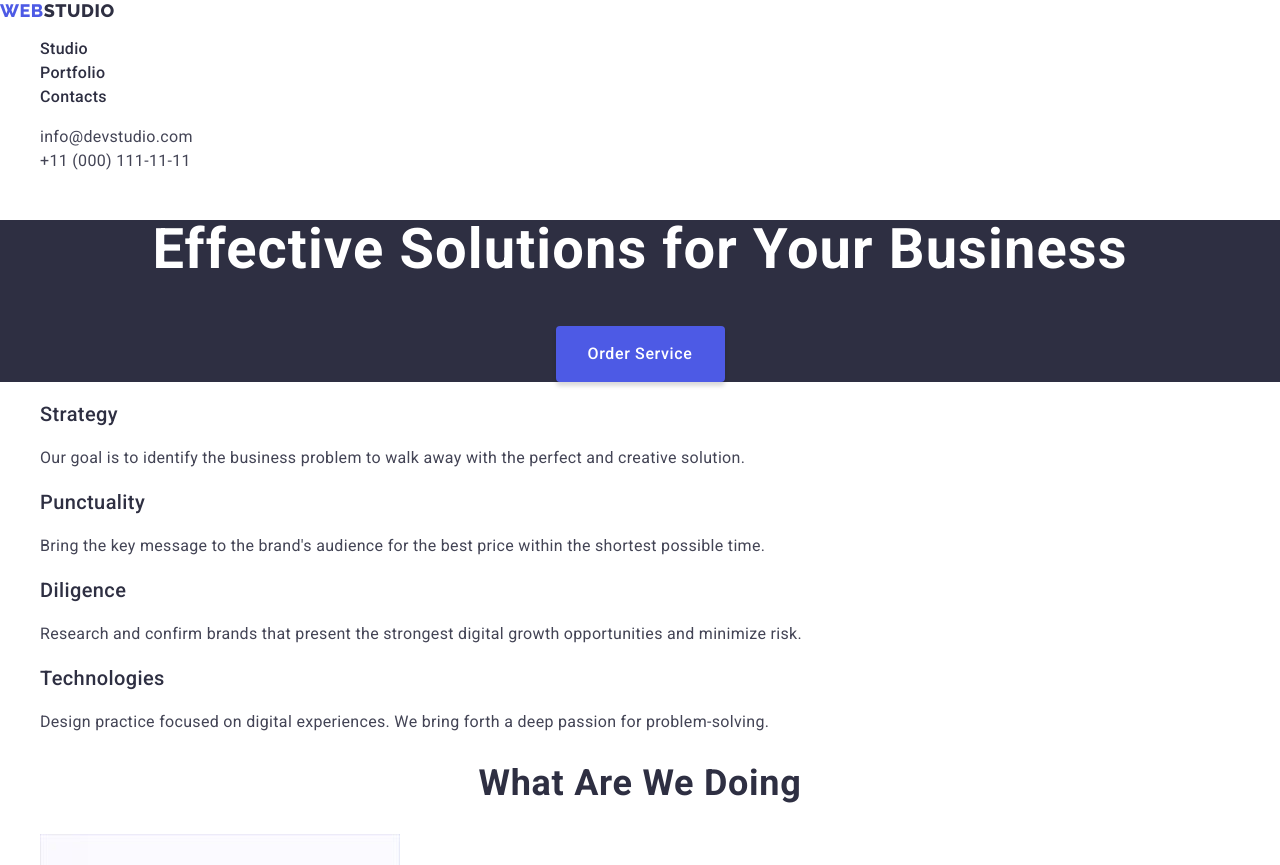
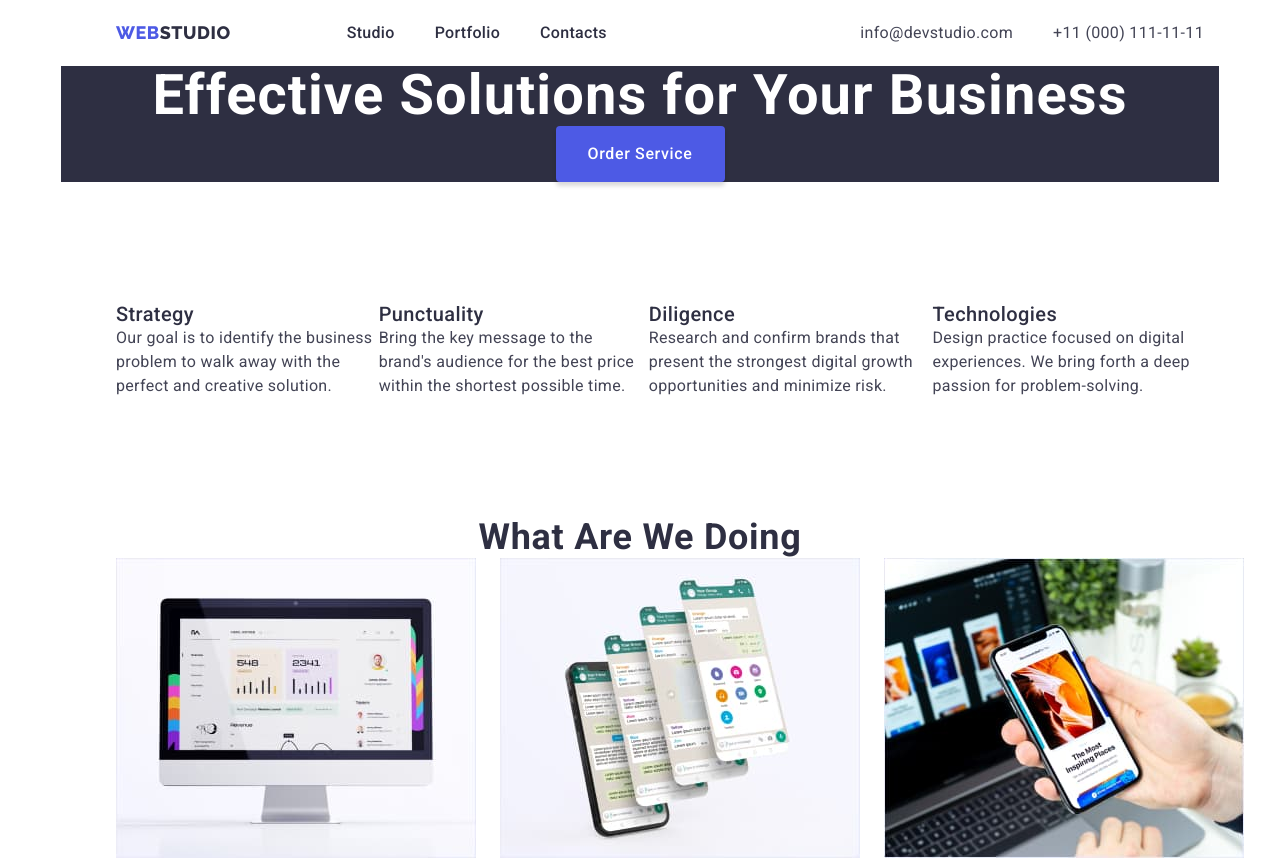
Before and after one commit to StepanKryvskyi/goit-markup-hw-03, a plain HTML site: page index.html in a window 1280 px wide. Shown: the top 865 px of the page. Drawn offline with nearby package versions, Linux system fonts and the light colour scheme.

Commit message:
update hw3

```diff
--- a/css/styles.css
+++ b/css/styles.css
@@ -17,11 +17,62 @@ body {
   background-color: #ffffff;
 }
 
+/* Reset */
+h1,h2,h3,h4,h5,h6,p,ul{
+  margin: 0;
+}
+
+.list {
+  list-style: none;
+
+}
+
+/* Visually-hidden */
+.visually-hidden {
+  position: absolute;
+  width: 1px;
+  height: 1px;
+  margin: -1px;
+  border: 0;
+  padding: 0;
+  white-space: nowrap;
+  clip-path: inset(100%);
+  clip: rect(0 0 0 0);
+  overflow: hidden;
+}
+
+.container {
+  width: 1158px;
+  padding-left: 15px;
+  padding-right: 15px;
+  margin-left: auto;
+  margin-right: auto;
+
+
+}
+
+.main-nav{
+  display: flex;
+
+}
+
+.site-nav {
+  display: flex;
+  align-items: center;
+}
+
+.site-nav .item:not(:first-child){
+  margin-left: 40px;
+}
+.nav-logo{
+
+  margin-right: auto;
+}
+
 /* Header */
 .link {
   font-style: normal;
   text-decoration: none;
-  font-family: "Roboto";
 }
 .logo {
   color: #4d5ae5;
@@ -31,6 +82,10 @@ body {
   line-height: 1.17;
   letter-spacing: 0.03em;
   text-transform: uppercase;
+  padding-top: 21px;
+  padding-bottom: 21px;
+  display: block;
+  margin-right: 76px;
 }
 
 .logo-header {
@@ -38,12 +93,16 @@ body {
 }
 
 .menu-link {
-  font-family: "Roboto";
   font-weight: 500;
   font-size: 16px;
   line-height: 1.5;
   letter-spacing: 0.02em;
+
   color: var(--titel-text-color);
+
+  padding-top: 21px;
+  padding-bottom: 21px;
+  display: block;
 }
 .menu-link:hover,
 :focus {
@@ -51,6 +110,7 @@ body {
 }
 .contacts {
   font-style: normal;
+  margin-left: auto;
 }
 
 .contacts-link {
@@ -58,17 +118,25 @@ body {
   font-size: 16px;
   line-height: 1.5;
   letter-spacing: 0.02em;
+
   color: var(--primary-text-color);
+
+  padding-top: 21px;
+  padding-bottom: 21px;
+  display: block;
+
 }
 .contacts-link:hover,
 :focus {
   color: var(--acsent-color);
 }
 
+
 /* Hero */
 .hero {
   background-color: var(--titel-text-color);
   text-align: center;
+  margin-bottom: 120px;
 }
 .hero-titel {
   font-weight: 700;
@@ -81,27 +149,27 @@ body {
 .btn {
   background-color: var(--button-color);
   color: var(--primary-white-color);
-  cursor: pointer;
+
   font-family: "Roboto", sans-serif;
   font-weight: 500;
   font-size: 16px;
   line-height: 1.5;
   letter-spacing: 0.04em;
+
+  cursor: pointer;
+
   box-shadow: 0px 4px 4px rgba(0, 0, 0, 0.15);
   border-radius: 4px;
   border-color: transparent;
   width: 169px;
   height: 56px;
-
 }
 
 .btn:hover,
 .btn:focus {
   background-color: var(--acsent-color);
 }
-.list {
-  list-style: none;
-}
+
 
 /* Advantages section */
 .titel {
@@ -126,6 +194,18 @@ height: 56px;
 .list.text {
   line-height: 1.5;
 }
+
+.advantages-list{
+  display: flex;
+  align-items: center;
+  margin-bottom: 120px;
+}
+
+.advantages-items.item:not(:first-child){
+  margin-left: 24px;
+}
+/* Works-ex */
+
 .heading {
   font-size: 36px;
   line-height: 1.11;
@@ -134,6 +214,17 @@ height: 56px;
   letter-spacing: 0.02em;
   color: var(--titel-text-color);
 }
+
+.works-ex{
+  display: flex;
+  align-items: center;
+  margin-bottom: 120px;
+}
+
+.works-ex-item:not(:first-child){
+  margin-left: 24px;
+}
+
 /* Team section */
 .team-section {
   background-color: #f4f4fd;
@@ -157,6 +248,17 @@ height: 56px;
   line-height: 1.5;
 }
 
+
+.team-list-item:not(:first-child){
+  margin-left: 24px;
+}
+
+.team-list{
+  display: flex;
+  align-items: center;
+  margin-bottom: 120px;
+}
+
 /* Portfolio styles */
 .ptf-btn {
   font-family: "Roboto", sans-serif;
@@ -167,7 +269,7 @@ height: 56px;
   color: var(--button-color);
   background-color: #f4f4fd;
   cursor: pointer;
-  border: 1px solid #E7E9FC;
+  border: 1px solid #e7e9fc;
   border-radius: 4px;
 }
 .ptf-btn:hover,
@@ -176,11 +278,7 @@ height: 56px;
   color: var(--primary-white-color);
 }
 
-.conteiner{
-  display: flex;
-}
-
-.items{
+.items {
   display: flex;
   flex-direction: row;
   justify-content: center;
--- a/index.html
+++ b/index.html
@@ -11,73 +11,82 @@
       href="https://fonts.googleapis.com/css2?family=Montserrat:wght@400;700&family=Raleway:wght@800&family=Roboto:wght@400;500;700;900&display=swap"
       rel="stylesheet"
     />
-    <link rel="stylesheet" href="https://cdnjs.cloudflare.com/ajax/libs/modern-normalize/1.1.0/modern-normalize.css">
+    <link
+      rel="stylesheet"
+      href="https://cdnjs.cloudflare.com/ajax/libs/modern-normalize/1.1.0/modern-normalize.css"
+    />
     <link rel="stylesheet" href="./css/styles.css" />
   </head>
   <body>
     <!-- Header -->
     <header>
+      <div class="container main-nav">
         <nav>
 
+          <ul class="list site-nav">
+            <li class="item"><div class="nav-logo">
               <a href="./index.html" class="link logo"
               >Web<span class="logo-header">Studio</span></a
-        >
-        <ul class="list">
-          <li><a href="./index.html" class="link menu-link">Studio</a></li>
-          <li>
+            ></div>
+            </li>
+            <li class="item">
+              <a href="./index.html" class="link menu-link">Studio</a>
+            </li>
+            <li class="item">
               <a href="./portfolio.html" class="link menu-link">Portfolio</a>
             </li>
-          <li><a href="" class="link menu-link">Contacts</a></li>
+            <li class="item"><a href="" class="link menu-link">Contacts</a></li>
           </ul>
         </nav>
         <address class="contacts">
-        <ul class="list">
-          <li>
+          <ul class="list site-nav">
+            <li class="item">
               <a href="mailto:info@devstudio.com" class="link contacts-link"
                 >info@devstudio.com</a
               >
             </li>
-          <li>
+            <li class="item">
               <a href="tel:+110001111111" class="link contacts-link"
                 >+11 (000) 111-11-11</a
               >
             </li>
           </ul>
         </address>
+      </div>
     </header>
     <!-- Main -->
     <main>
       <!-- Hero -->
-      <section class="hero">
+      <section class="hero container">
         <h1 class="hero-titel">Effective Solutions for Your Business</h1>
         <button type="button" class="btn">Order Service</button>
       </section>
       <!-- Advantages -->
-      <section>
-        <h2 hidden class="preference">Advantages</h2>
-        <ul class="list">
-          <li>
+      <section class="container">
+        <h2 class="visually-hidden">Advantages</h2>
+        <ul class="list advantages-list">
+          <li class="advantages-items">
             <h3 class="titel">Strategy</h3>
             <p class="text">
               Our goal is to identify the business problem to walk away with the
               perfect and creative solution.
             </p>
           </li>
-          <li>
+          <li class="advantages-items">
             <h3 class="titel">Punctuality</h3>
             <p class="text">
               Bring the key message to the brand's audience for the best price
               within the shortest possible time.
             </p>
           </li>
-          <li>
+          <li class="advantages-items">
             <h3 class="titel">Diligence</h3>
             <p class="text">
               Research and confirm brands that present the strongest digital
               growth opportunities and minimize risk.
             </p>
           </li>
-          <li>
+          <li class="advantages-items">
             <h3 class="titel">Technologies</h3>
             <p class="text">
               Design practice focused on digital experiences. We bring forth a
@@ -87,10 +96,10 @@
         </ul>
       </section>
       <!-- What are we doing -->
-      <section>
+      <section class="container">
         <h2 class="heading">What are we doing</h2>
-        <ul class="list">
-          <li>
+        <ul class="list works-ex">
+          <li class="works-ex-item">
             <img
               src="./images/computer.jpg"
               alt="Website on desktop"
@@ -98,7 +107,7 @@
               height="300"
             />
           </li>
-          <li>
+          <li class="works-ex-item">
             <img
               src="./images/mobil.jpg"
               alt="Website on smartphone"
@@ -106,7 +115,7 @@
               height="300"
             />
           </li>
-          <li>
+          <li class="works-ex-item">
             <img
               src="./images/both.jpg"
               alt="Website on both devices"
@@ -117,9 +126,10 @@
         </ul>
       </section>
       <!-- Our Team -->
-      <section class="team-section">
+      <section class="team-section container">
         <h2 class="heading">Our Team</h2>
-        <ul class="list">
+
+        <ul class="list team-list">
           <li class="team-list-item">
             <img
               src="./images/mark.jpg"
```
Also changed, not shown: portfolio.html (+28 -14 lines). Lines whose indentation alone changed are shown as unchanged.
